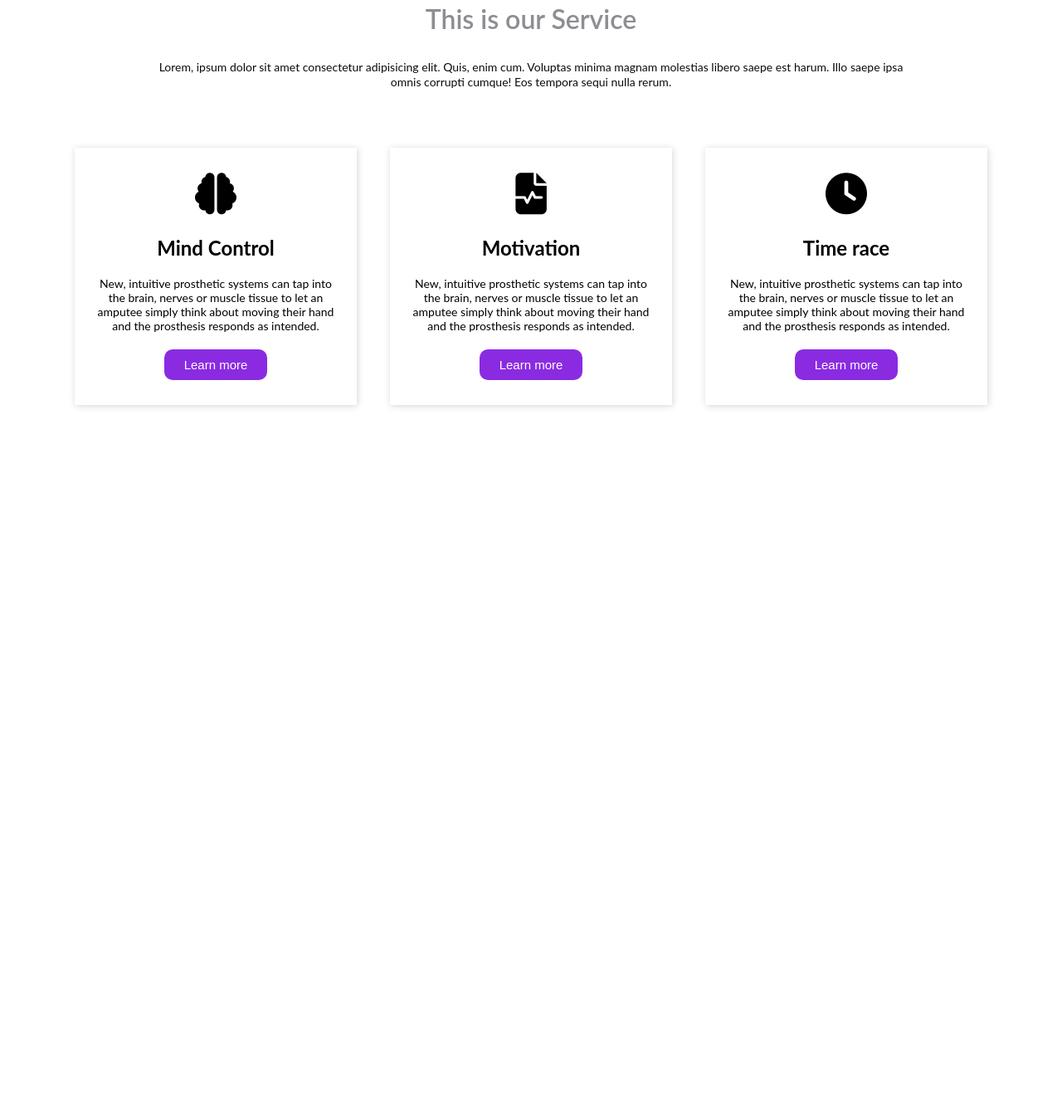
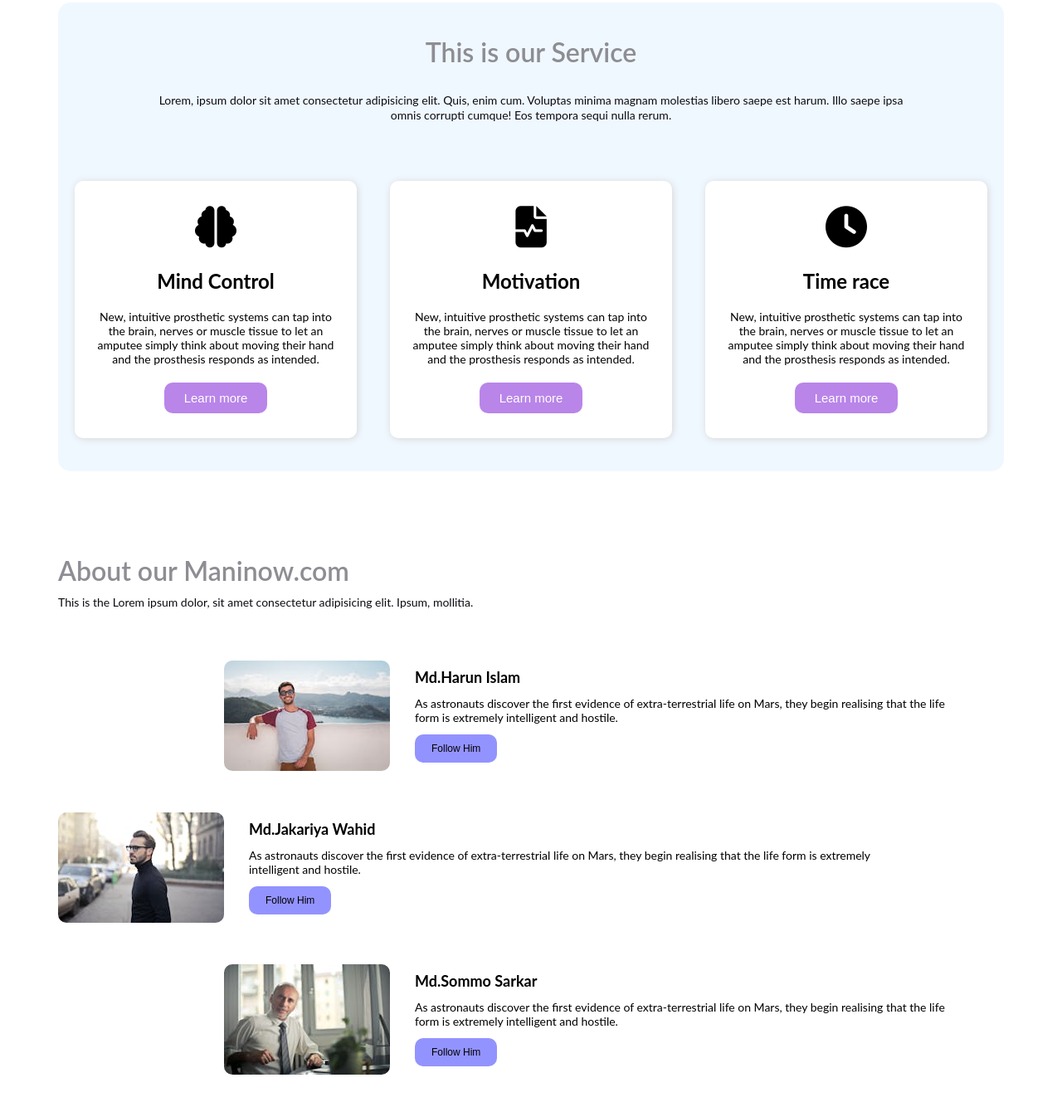
Before and after one commit to Fardin9721/Maninow.com, a plain HTML site: page index.html in a window 1280 px wide. Shown: the part 646-1980 px from the top of the page at 83% size. Before the commit the page ends 1184 px from the top, so only its background shows below. Drawn offline with Linux system fonts and the light colour scheme.

Commit message:
Add About section

```diff
--- a/assets/css/responsive.css
+++ b/assets/css/responsive.css
@@ -1,6 +1,12 @@
 @media(max-width:576px){
     .container{
-        width: 90%;
+        width: 95%;
+    }
+    .section_padding{
+        padding: 20px 0;
+    }
+    .header_area{
+        margin-top: 10px;
     }
     .nav_area {
         display: none;
@@ -8,12 +14,18 @@
     .nav_logo img{
         width: 80%;
     }
+    .mobil_nav{
+        display: block;
+    }
     .baner {
         display: block;
     }
     .bader_title {
         width: 100%;
         margin-bottom: 50px;
+    }
+    .bader_title h1{
+        margin-top: 0;
     }
     .service_card_area{
         display: block;
@@ -24,4 +36,13 @@
     .forget{
         text-align: center;
     }
+    .about_c1 {
+        margin-left: 100px;
+    }
+    .about_card{
+        display: inline-block;
+    }
+    .about_card_text h4 {
+        margin-top: 10px;
+    }
 }
--- a/assets/css/style.css
+++ b/assets/css/style.css
@@ -8,11 +8,14 @@ body{
 }
 .btn {
     color: #fff;
-    background-color: blueviolet;
+    background-color: #b985e9;
     border: navajowhite;
     padding: 10px 24px;
     border-radius: 10px;
     font-size: 15px;
+}
+.btn:hover{
+    background-color: #803ac2;
 }
 .container{
     max-width: 1140px;
@@ -72,12 +75,17 @@ body{
 .nav_area ul li a:hover{
     color: blueviolet;
 }
+.mobil_nav{
+    display: none;
+}
+.mobil_nav i {
+    border: 2px solid #000;
+    font-size: 23px;
+    padding: 2px 5px;
+}
 /* End Header Area */
 
 /* Start Baner Area */
-.baner_area{
-
-}
 .baner{
     display: flex;
     justify-content: space-around;
@@ -96,7 +104,6 @@ body{
     padding: 30px 0;
     width: 90%;
 }
-.bader_title button{}
 .baner_form {
     background-color: palegoldenrod;
     padding: 35px 40px;
@@ -125,7 +132,6 @@ body{
     margin: 0px 14px;
     font-size: 30px;
 }
-.baner_form button{}
 .baner_form a {
     font-size: 10px;
     text-decoration: none;
@@ -139,11 +145,18 @@ body{
     display: flex;
     justify-content: space-between;
 }
+.service {
+    background-color: aliceblue;
+    padding: 40px 0;
+    border-radius: 15px;
+}
 .service_card {
     text-align: center;
     box-shadow: 1px 1px 8px #d5d5d5;
     padding: 30px 20px;
     margin: 0 20px;
+    border-radius: 10px;
+    background-color: #fff;
 }
 .service_card i{
     font-size: 50px;
@@ -156,5 +169,45 @@ body{
     font-size: 14px;
     padding: 20px 0;
 }
-.service_card button{}
 /* End Service Area */
+
+/* Start About Area */
+.about_title {
+    text-align: start;
+}
+.about_title h3 {
+    margin-bottom: 10px;
+}
+.about_title p {
+    width: 100%;
+    margin-bottom: 60px;
+}
+.about_c1 {
+    margin-left: 200px;
+}
+.about_card{
+    display: flex;
+    align-items: center;
+    margin-bottom: 50px;
+}
+.about_card img {
+    margin-right: 30px;
+    border-radius: 10px;
+}
+.about_card_text{}
+.about_card_text h4{
+    font-size: 18px;
+}
+.about_card_text p {
+    padding: 12px 0;
+    font-size: 14px;
+    width: 90%;
+}
+.about_card_text button {
+    border: none;
+    background: #9393ff;
+    padding: 10px 20px;
+    font-size: 12px;
+    border-radius: 10px;
+}
+/* End About Area */
--- a/index.html
+++ b/index.html
@@ -19,11 +19,15 @@
                 <div class="nav_logo">
                     <a href="#Home"><img src="assets/images/maninow_logo.png" alt=""></a>
                 </div>
+                <!-- Mobil nav -->
+                <div class="mobil_nav">
+                    <i class="fa-solid fa-bars"></i>
+                </div>
                 <div class="nav_area">
                     <ul>
-                        <li><a class="active" href="#Home">Home</a></li>
-                        <li><a href="#">Service</a></li>
-                        <li><a href="#">About</a></li>
+                        <li><a class="active" href="#">Home</a></li>
+                        <li><a href="#service">Service</a></li>
+                        <li><a href="#about">About</a></li>
                         <li><a href="#">Bloge</a></li>
                         <li><a href="#">Contact</a></li>
                         <li><a href="#"><button class="btn">Login <i class="fa-solid fa-arrow-right-to-bracket"></i></button></a></li>
@@ -70,8 +74,9 @@
     <!-- End Hero Area -->
 
     <!-- Start Service Area -->
-    <section class="service_area section_padding">
+    <section class="service_area section_padding" id="service">
         <div class="container">
+            <div class="service">
                 <div class="service_title sub_title">
                     <h3>This is our Service</h3>
                     <p>Lorem, ipsum dolor sit amet consectetur adipisicing elit. Quis, enim cum. Voluptas minima magnam molestias libero saepe est harum. Illo saepe ipsa omnis corrupti cumque! Eos tempora sequi nulla rerum.</p>
@@ -100,8 +105,51 @@
                     </div>
                 </div>
             </div>
+        </div>
     </section>
     <!-- End Service Area -->
+
+    <!-- Start About Area -->
+    <section class="about_area section_padding" id="about">
+        <div class="container">
+            <div class="about_title sub_title">
+                <h3>About our Maninow.com</h3>
+                <p>This is the Lorem ipsum dolor, sit amet consectetur adipisicing elit. Ipsum, mollitia.</p>
+            </div>
+            <div class="about_c1">
+                <div class="about_card">
+                    <img src="assets/images/about01.jpg" alt="">
+                    <div class="about_card_text">
+                        <h4>Md.Harun Islam</h4>
+                        <p>As astronauts discover the first evidence of extra-terrestrial life on Mars, they begin realising that the life form is extremely intelligent and hostile.</p>
+                        <a href="#"><button>Follow Him</button></a>
+                    </div>
+                </div>
+            </div>
+
+            <div class="about_card">
+                <img src="assets/images/about02.jpg" alt="">
+                <div class="about_card_text">
+                    <h4>Md.Jakariya Wahid</h4>
+                    <p>As astronauts discover the first evidence of extra-terrestrial life on Mars, they begin realising that the life form is extremely intelligent and hostile.</p>
+                    <a href="#"><button>Follow Him</button></a>
+                </div>
+            </div>
+
+            <div class="about_c1">
+                <div class="about_card">
+                    <img src="assets/images/about03.jpg" alt="">
+                    <div class="about_card_text">
+                        <h4>Md.Sommo Sarkar</h4>
+                        <p>As astronauts discover the first evidence of extra-terrestrial life on Mars, they begin realising that the life form is extremely intelligent and hostile.</p>
+                        <a href="#"><button>Follow Him</button></a>
+                    </div>
+                </div>
+            </div>
+
+        </div>
+    </section>
+    <!-- End About Area -->
 
 
 
```
Also changed, not shown: assets/images/about01.jpg (added), assets/images/about02.jpg (added), assets/images/about03.jpg (added), assets/images/about04.jpg (added). Lines whose indentation alone changed are shown as unchanged.
